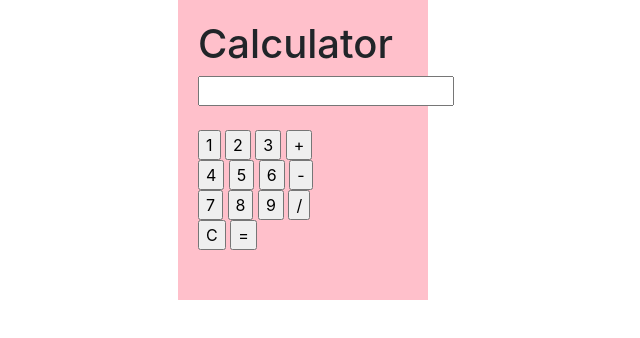
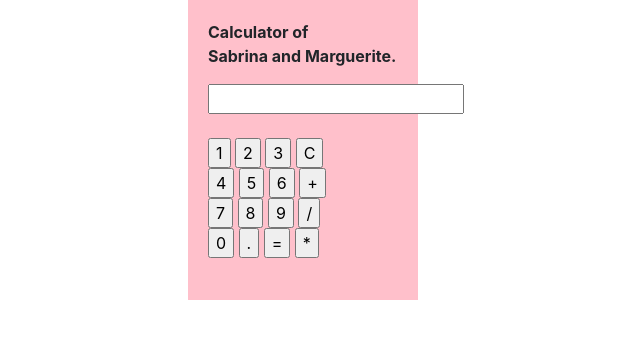
Before and after one commit to Kennedy777/calculator2, a plain HTML site: page index.html in a window 1280 px wide. Shown: the whole page, without its empty margins (337-977 px from the left). Drawn offline with Linux system fonts and the light colour scheme.

Commit message:
last lines of code for the calculator project and added readme file

```diff
--- a/css/styles.css
+++ b/css/styles.css
@@ -1,5 +1,5 @@
 .container {
-  width: 250px;
+  width: 230px;
   height: 300px;
   position: relative;
   margin: 20px
--- a/index.html
+++ b/index.html
@@ -8,27 +8,29 @@
   </head>
   <body>
     <div class="container">
-      <h1>Calculator</h1>
+      <strong><p>Calculator of</br>Sabrina and Marguerite.</strong></p>
       <form id="calculator">
         <input type="text" name="answer"/>
         </br>
         <input type= "button" value="1" onclick="calculator.answer.value += '1'"/>
         <input type= "button" value="2" onclick="calculator.answer.value += '2'"/>
         <input type= "button" value="3" onclick="calculator.answer.value += '3'"/>
-        <input type= "button" value="+" onclick="calculator.answer.value += '+'"/>
+        <input type= "button" value="C" onclick="calculator.answer.value = ''"/>
         </br>
         <input type= "button" value="4" onclick="calculator.answer.value += '4'"/>
         <input type= "button" value="5" onclick="calculator.answer.value += '5'"/>
         <input type= "button" value="6" onclick="calculator.answer.value += '6'"/>
-        <input type= "button" value="-" onclick="calculator.answer.value += '-'"/>
+        <input type= "button" value="+" onclick="calculator.answer.value += '+'"/>
         </br>
         <input type= "button" value="7" onclick="calculator.answer.value += '7'"/>
         <input type= "button" value="8" onclick="calculator.answer.value += '8'"/>
         <input type= "button" value="9" onclick="calculator.answer.value += '9'"/>
         <input type= "button" value="/" onclick="calculator.answer.value += '/'"/>
         </br>
-        <input type= "button" value="C" onclick="calculator.answer.value = ''"/>
+        <input type= "button" value="0" onclick="calculator.answer.value += '0'"/>
+        <input type= "button" value="." onclick="calculator.answer.value += '.'"/>
         <input type= "button" value="=" onclick="calculator.answer.value= eval(calculator.answer.value)"/>
+        <input type= "button" value="*" onclick="calculator.answer.value += '*'"/>
       </form>
     </div>
   </body>
```
Also changed, not shown: 1 other file.
